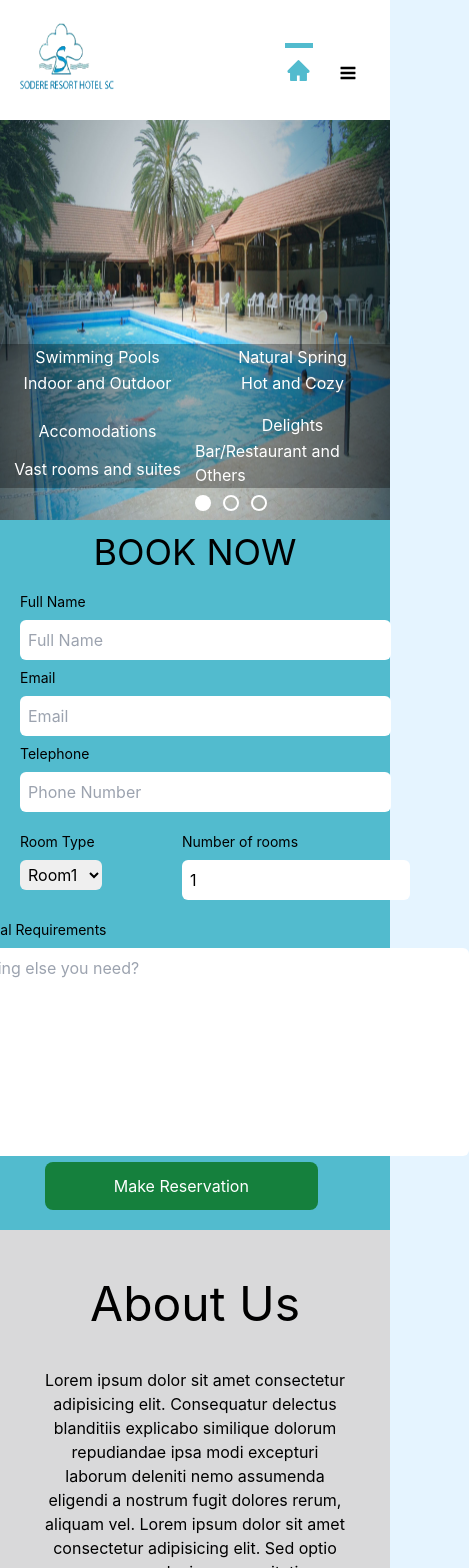
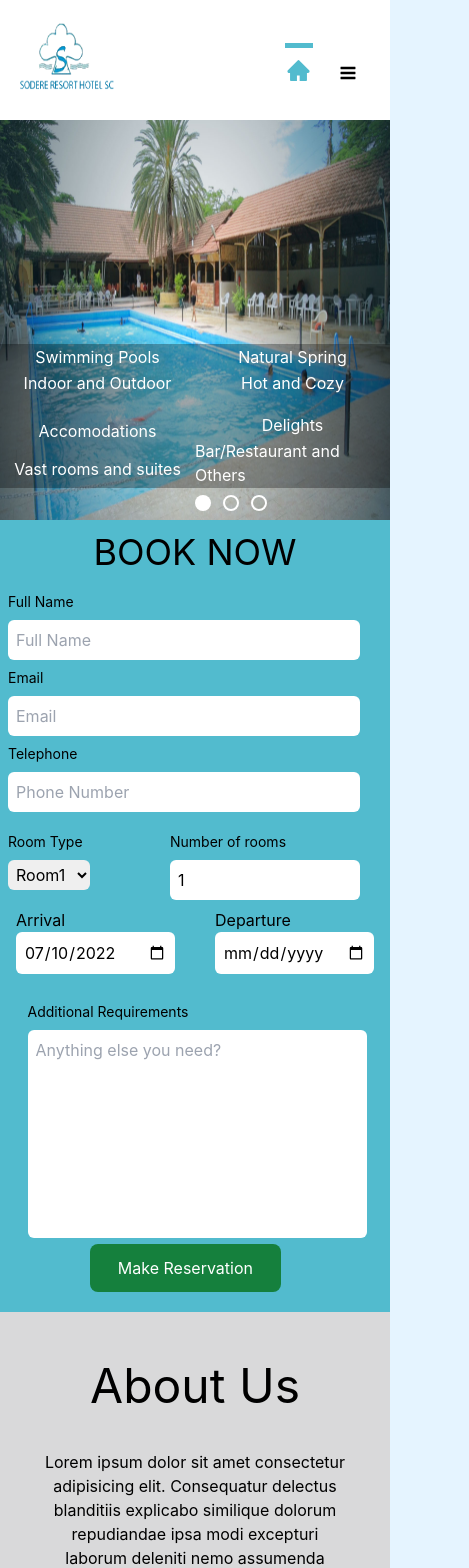
Before and after one commit to DagimN/Sodere-Website, a React (Create React App) app: page / in a window 390 px wide. Shown: the top 1568 px of the page, 469 px wide, since content can reach past the window. Built offline with nearby package versions, Linux system fonts and the light colour scheme; no server answers.

Commit message:
Responsive bug fixed

```diff
--- a/src/components/Booking.component.tsx
+++ b/src/components/Booking.component.tsx
@@ -14,8 +14,25 @@ const Booking = () => {
   let [customerRooms, setCustomerRooms] = useState("");
   let [customerOther, setCustomerOther] = useState("");
   let [submitState, setSubmitState] = useState(0);
+  let innerSubmitButtonComponent;
 
-  let innerSubmitButtonComponent;
+  let [windowInnerWidth, setWindowInnerWidth] = useState(window.innerWidth);
+
+  window.addEventListener("resize", () => {
+    if (
+      window.innerWidth <= 405 ||
+      (window.innerWidth >= 410 && window.innerWidth <= 600)
+    )
+      setWindowInnerWidth(window.innerWidth);
+  });
+
+  console.log(
+    `${new Date().getFullYear().toString()}-${
+      new Date().getMonth() / 10 > 1
+        ? new Date().getMonth() + 1
+        : "0" + (new Date().getMonth() + 1)
+    }-${new Date().getDate().toString()}`
+  );
 
   if (submitState === 0) {
     innerSubmitButtonComponent = <h1>Make Reservation</h1>;
@@ -44,12 +61,12 @@ const Booking = () => {
 
   let othSubmitInput = (
     <>
-      <div className="mt-3 md:mr-5 ml-6">
+      <div className="mt-3 mr-5 ml-6">
         <label htmlFor="other">
           <h2 className="text-sm my-2">Additional Requirements</h2>
           <textarea
             name="other"
-            cols={48}
+            cols={windowInnerWidth >= 405 ? 45 : 30}
             rows={8}
             placeholder="Anything else you need?"
             className="resize-none p-2 rounded-md"
@@ -91,7 +108,7 @@ const Booking = () => {
         }
       >
         <div className="md:flex md:justify-between grid justify-center">
-          <div className="ml-5 mt-3 lg:w-1/3 w-full">
+          <div className="ml-2 sm:ml-5 mt-3 lg:w-1/3 w-[95%]">
             <label htmlFor="name">
               <h2 className="text-sm my-2">Full Name</h2>
               <input
@@ -123,12 +140,12 @@ const Booking = () => {
             </label>
           </div>
 
-          <div className="mt-3 mx-5 w-full lg:w-1/3">
+          <div className="mt-3 mx-2 sm:mx-5 w-[95%] lg:w-1/3">
             <label htmlFor="phone" className="hidden md:inline lg:hidden">
               {telephoneInput}
             </label>
 
-            <div className="flex gap-20 md:gap-10 w-full sm:justify-center">
+            <div className="flex gap-20 md:gap-10 w-[95%] sm:justify-center">
               <label htmlFor="type">
                 <h2 className="text-sm my-2">Room Type</h2>
                 <select
@@ -166,6 +183,42 @@ const Booking = () => {
           </div>
         </div>
 
+        <div className="flex justify-center lg:justify-start gap-10 mx-2 sm:mx-5">
+          <label htmlFor="startdate" className="grid my-2">
+            Arrival
+            <input
+              type="date"
+              name="startdate"
+              defaultValue={`${new Date().getFullYear().toString()}-${
+                new Date().getMonth() / 10 > 1
+                  ? new Date().getMonth() + 1
+                  : "0" + (new Date().getMonth() + 1)
+              }-${new Date().getDate().toString()}`}
+              min={`${new Date().getFullYear().toString()}-${
+                new Date().getMonth() / 10 > 1
+                  ? new Date().getMonth() + 1
+                  : "0" + (new Date().getMonth() + 1)
+              }-${new Date().getDate().toString()}`}
+              className="rounded-md p-2"
+            />
+          </label>
+
+          <label htmlFor="enddate" className="grid my-2">
+            Departure
+            <input
+              type="date"
+              name="enddate"
+              min={`${new Date().getFullYear().toString()}-${
+                new Date().getMonth() / 10 > 1
+                  ? new Date().getMonth() + 1
+                  : "0" + (new Date().getMonth() + 1)
+              }-${new Date().getDate().toString()}`}
+              id=""
+              className="rounded-md p-2"
+            />
+          </label>
+        </div>
+
         <div className="grid justify-center lg:hidden">{othSubmitInput}</div>
         <button
           onClick={() => {
--- a/src/components/Footer.component.tsx
+++ b/src/components/Footer.component.tsx
@@ -12,23 +12,29 @@ import { PuffLoader } from "react-spinners";
 import {VscError} from "react-icons/vsc";
 
 const Footer = () => {
-  let [customerName, setCustomerName] = useState<string>('');
-  let [customerEmail, setCustomerEmail] = useState<string>('');
-  let [customerMessage, setCustomerMessage] = useState<string>('');
+  let [customerName, setCustomerName] = useState<string>("");
+  let [customerEmail, setCustomerEmail] = useState<string>("");
+  let [customerMessage, setCustomerMessage] = useState<string>("");
   let [submitState, setSubmitState] = useState(0);
 
   let innerSubmitButtonComponent;
 
-  if(submitState === 0){
+  if (submitState === 0) {
     innerSubmitButtonComponent = <h1>Send Message</h1>;
-  }
-  else if (submitState === 1) {
-    innerSubmitButtonComponent = <PuffLoader size={30} className="ml-[50%]"/>;
+  } else if (submitState === 1) {
+    innerSubmitButtonComponent = <PuffLoader size={30} className="ml-[50%]" />;
   } else if (submitState === 2) {
     innerSubmitButtonComponent = <TiTick className="ml-[50%]" />;
   } else {
     innerSubmitButtonComponent = <VscError className="ml-[50%]" />;
   }
+
+  let [windowInnerWidth, setWindowInnerWidth] = useState(window.innerWidth);
+
+  window.addEventListener("resize", () => {
+    if (window.innerWidth === 300 || window.innerWidth === 310)
+      setWindowInnerWidth(window.innerWidth);
+  });
 
   return (
     <section className="w-full bg-[#252525] lg:flex lg:justify-between grid">
@@ -80,16 +86,20 @@ const Footer = () => {
 
       <article className="grid justify-items-center lg:w-[250px] mr-7">
         <h1 className="text-3xl text-white my-3 Lg:h-[0px]">Quick Link</h1>
-        <div className="lg:grid flex gap-[17%] ml-10 lg:ml-0 lg:gap-0 justify-center">
+        <div className="grid lg:ml-0 lg:gap-0 justify-center">
+          <div className="lg:grid lg:gap-0 flex justify-center gap-[17%]">
             <a href="/" className="text-[#727272] my-5">
               Home
             </a>
-          <a href="/" className="text-[#727272] my-5">
+            <a href="/" className="text-[#727272] my-5 w-40">
               About Us
             </a>
             <a href="/" className="text-[#727272] my-5">
               Services
             </a>
+          </div>
+
+          <div className="lg:grid lg:gap-0 flex justify-center gap-[17%]">
             <a href="/" className="text-[#727272] my-5">
               Rooms
             </a>
@@ -101,9 +111,10 @@ const Footer = () => {
               Location
             </a>
           </div>
+        </div>
       </article>
 
-      <article className="bg-[#333333] lg:w-1/3 w-full shadow-inner shadow-black">
+      <article className={`bg-[#333333] lg:w-1/3 sm:w-full shadow-inner shadow-black`}>
         <h1 className="text-3xl text-[#FDBE34] my-3 mx-5">Any Comments?</h1>
         <form
           onSubmit={(e) =>
@@ -113,7 +124,7 @@ const Footer = () => {
               customerMessage,
             })
           }
-          className="grid"
+          className="grid w-[95%]"
         >
           <input
             type="text"
@@ -135,7 +146,7 @@ const Footer = () => {
           />
           <textarea
             name="message"
-            cols={30}
+            cols={windowInnerWidth >= 405 ? 45 : 30}
             rows={5}
             placeholder="Write Message"
             className="mx-5 rounded-md p-3 my-3 resize-none"
```
Also changed, not shown: src/FrontPage.tsx (+13 -5 lines). Lines whose indentation alone changed are shown as unchanged.
